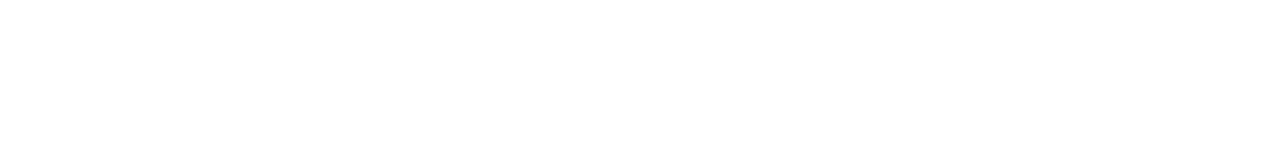
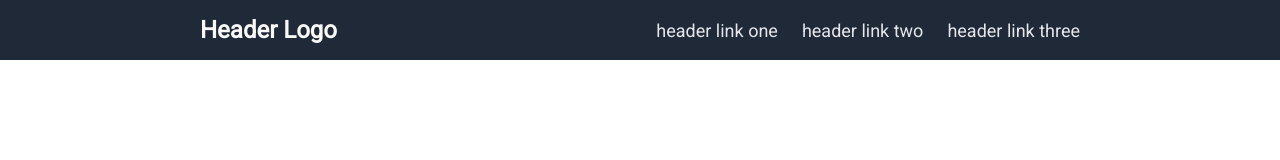
Before and after one commit to bstuchel/odin-landing-page, a plain HTML site: page index.html in a window 1280 px wide. Drawn offline with Linux system fonts and the light colour scheme.

Commit message:
Added header

```diff
--- a/index.html
+++ b/index.html
@@ -3,8 +3,19 @@
 <head>
     <meta charset="UTF-8">
     <title>Landing Page</title>
+    <link rel="stylesheet" href="./style.css">
+    <link rel="preconnect" href="https://fonts.googleapis.com">
+    <link rel="preconnect" href="https://fonts.gstatic.com" crossorigin>
+    <link href="https://fonts.googleapis.com/css2?family=Roboto&display=swap" rel="stylesheet">
 </head>
 <body>
-
+    <div class="header">
+        <div class="header-logo">Header Logo</div>
+        <ul>
+            <li><a href="#">header link one</a></li>
+            <li><a href="#">header link two</a></li>
+            <li><a href="#">header link three</a></li>
+        </ul>
+    </div>
 </body>
 </html>
--- a/style.css
+++ b/style.css
@@ -0,0 +1,35 @@
+* {
+    padding: 0;
+    margin: 0;
+}
+
+.header {
+    display: flex;
+    justify-content: space-between;
+    align-items: center;
+    background-color: #1F2937;
+    padding: 0 200px;
+}
+
+.header .header-logo {
+    font-family: 'Roboto';
+    font-size: 24px;
+    font-weight: bold;
+    color: #F9FaF8;
+    padding: 16px 0;
+}
+
+.header ul {
+    list-style-type: none;
+    margin: 0;
+    padding: 0;
+    display: flex;
+    gap: 24px;
+}
+
+.header a {
+    color: #E5E7EB;
+    font-family: 'Roboto';
+    font-size: 18px;
+    text-decoration: none;
+}
```
